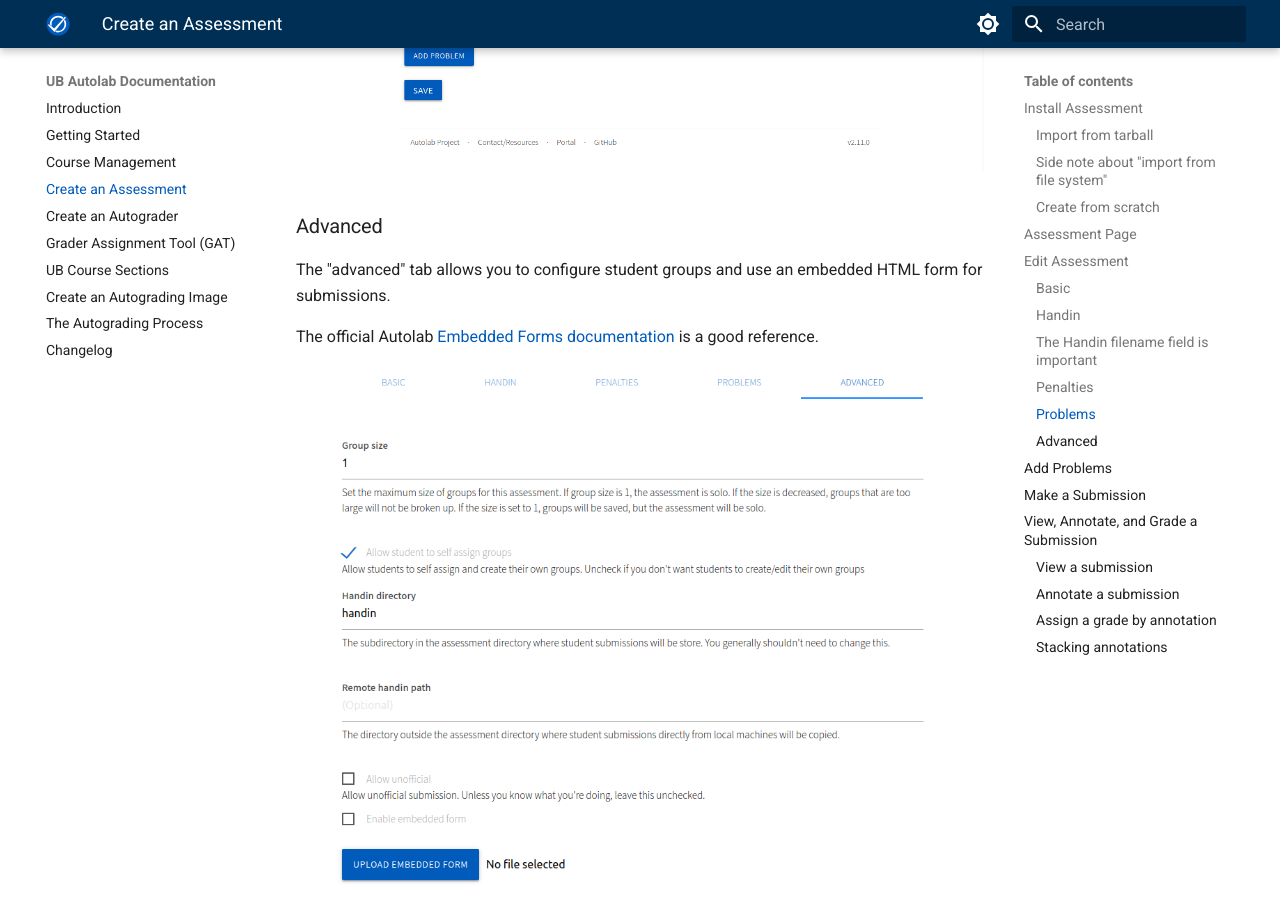
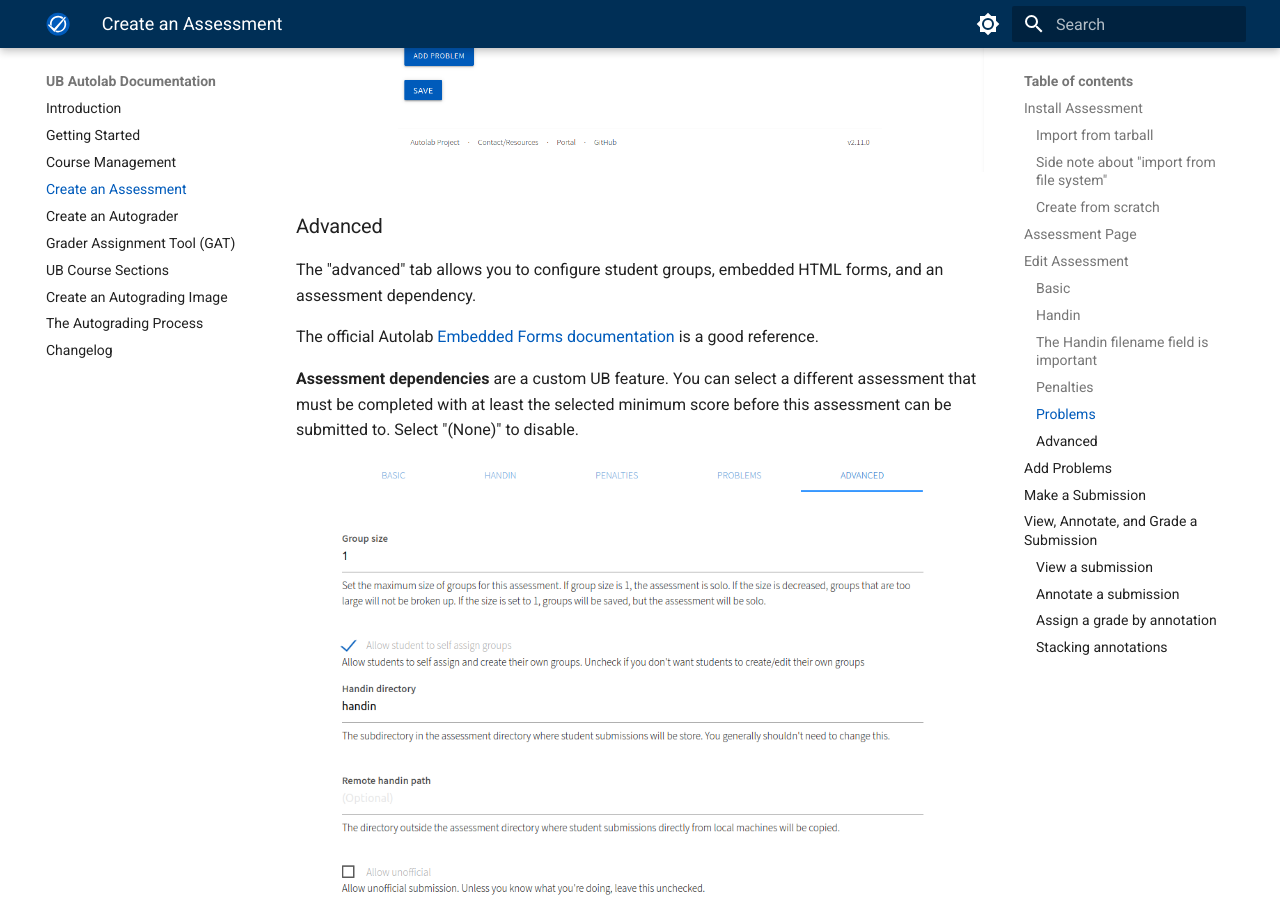
Before and after one commit to UB-CSE-IT/Autolab-Public-Documentation, an MkDocs documentation site: the page built from docs/Create an assessment.md, in a window 1280 px wide and 900 px high, scrolled down 5857 px. Built offline with MkDocs 1.6.1 and Material for MkDocs 9.7.7, drawn with Linux system fonts in a browser that asks for light colours.

Commit message:
Add assessment dependencies

```diff
--- a/docs/Create an assessment.md
+++ b/docs/Create an assessment.md
@@ -87,10 +87,13 @@ and receive points for. We'll add some to our new assessment after this overview
 
 ### Advanced
 
-The "advanced" tab allows you to configure student groups and use an embedded HTML form for submissions.
+The "advanced" tab allows you to configure student groups, embedded HTML forms, and an assessment dependency.
 
 The official Autolab [Embedded Forms documentation](https://docs.autolabproject.com/features/embedded-forms/) is a good
 reference.
+
+**Assessment dependencies** are a custom UB feature. You can select a different assessment that must be completed with
+at least the selected minimum score before this assessment can be submitted to. Select "(None)" to disable.
 
 ![Assessment advanced settings](screenshots/assessment_advanaced_settings.png)
 
```
Also changed, not shown: docs/Changelog.md (+7 -0 lines).
